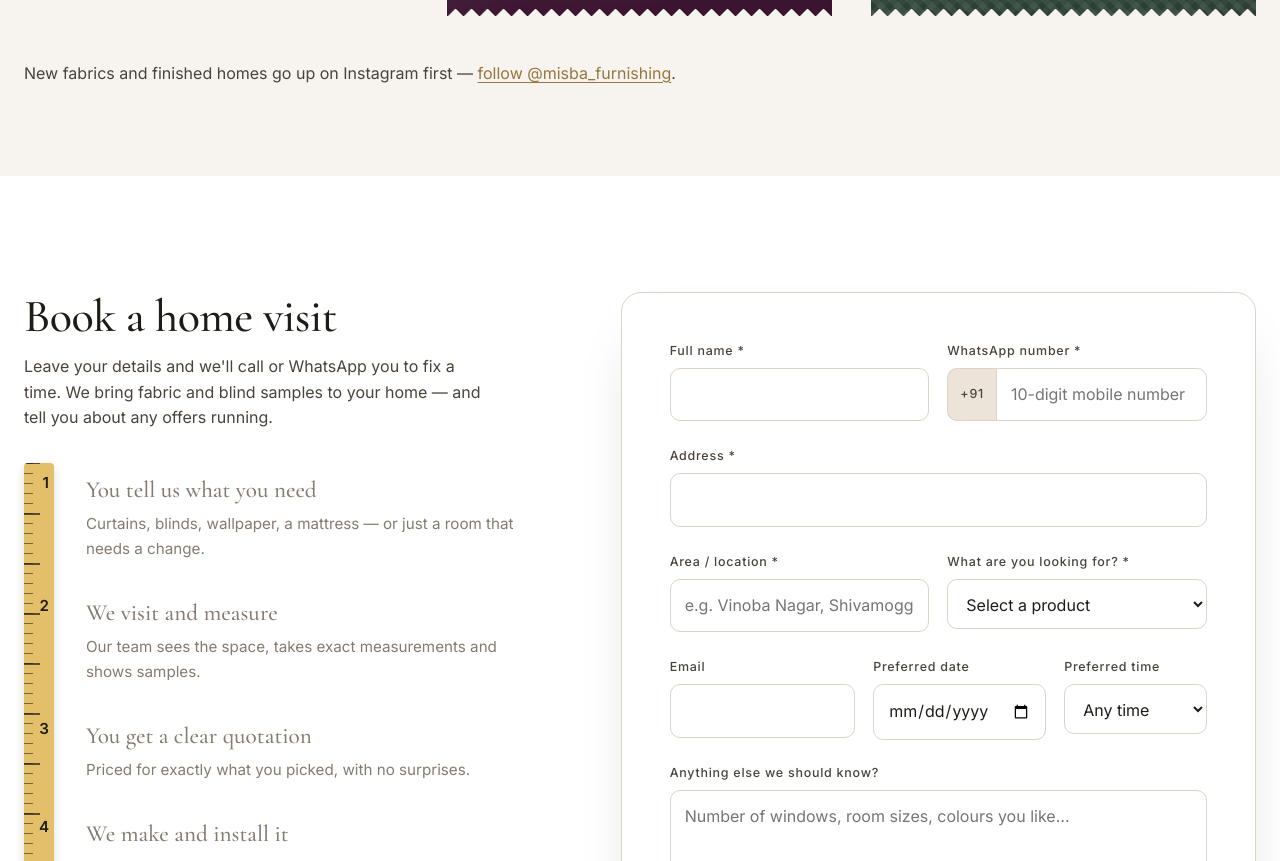
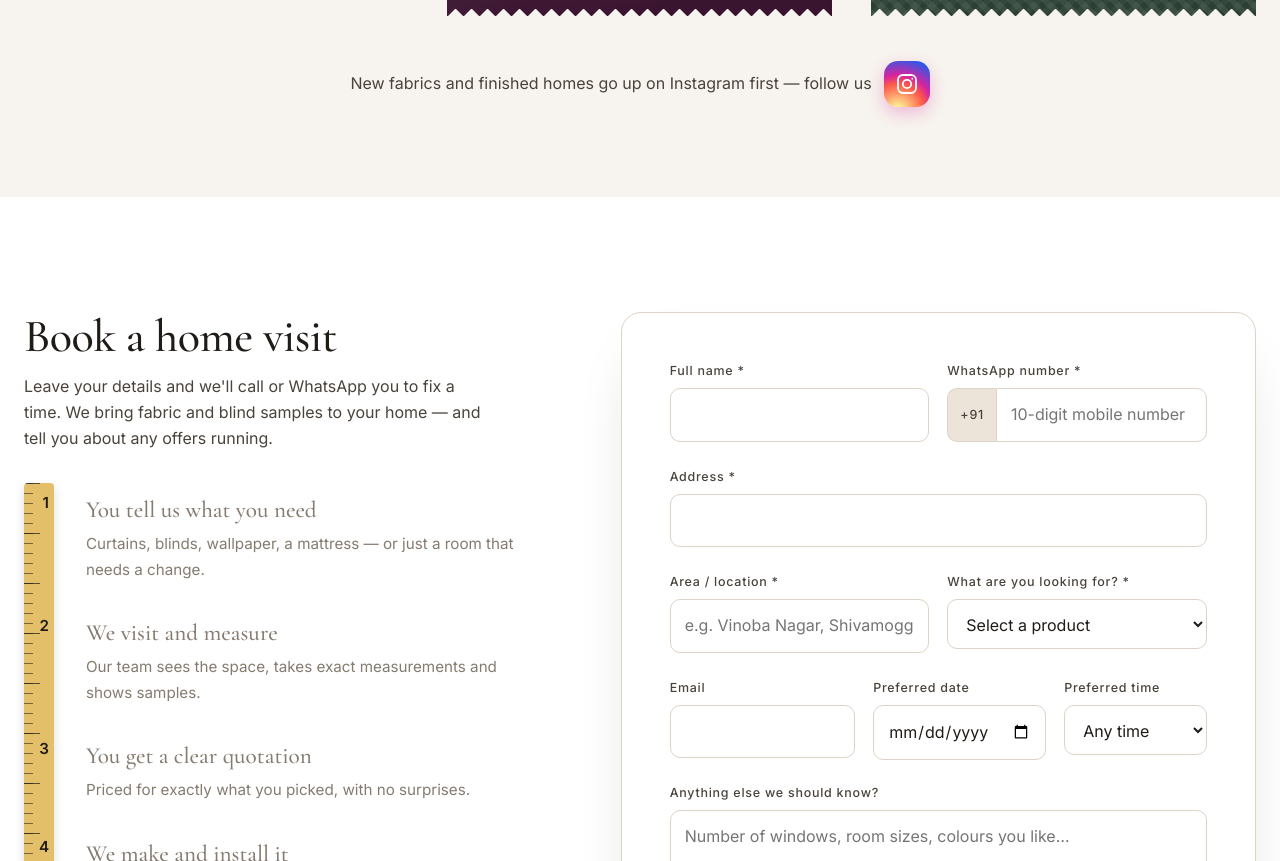
Before and after one commit to tousif-219/desktop-tutorial, a website: page misba-furnishing/contact.html in a window 1280 px wide. Shown: the part 1016-1877 px from the top of the page. Drawn offline with nearby package versions, Linux system fonts and the light colour scheme.

Commit message:
Add files via upload

```diff
--- a/misba-furnishing/contact.html
+++ b/misba-furnishing/contact.html
@@ -72,7 +72,7 @@
         </li>
       </ul>
     </div>
-    <p class="ct-ig">New fabrics and finished homes go up on Instagram first — <a href="https://www.instagram.com/misba_furnishing/" target="_blank" rel="noopener">follow @misba_furnishing</a>.</p>
+    <p class="ct-ig">New fabrics and finished homes go up on Instagram first — follow us <a class="ct-ig-btn" href="https://www.instagram.com/misba_furnishing/" target="_blank" rel="noopener" aria-label="Misba Furnishing on Instagram"><svg viewBox="0 0 24 24" aria-hidden="true"><use href="#i-ig"/></svg></a></p>
   </div>
 </section>
 
--- a/misba-furnishing/styles.css
+++ b/misba-furnishing/styles.css
@@ -553,7 +553,10 @@ address{font-style:normal;color:var(--ink-2);line-height:1.75}
 .ct-swatches li{transform-origin:50% 0}
 @keyframes swingIn{0%{opacity:0;transform:translateY(-24px) rotate(-7deg)}45%{opacity:1;transform:rotate(4deg)}70%{transform:rotate(-2deg)}88%{transform:rotate(.8deg)}100%{transform:none}}
 .ct-ig{margin-top:44px;color:var(--ink-2)}
-.ct-ig a{color:var(--gold-d);text-decoration:underline;text-underline-offset:3px}
+.ct-ig{display:flex;align-items:center;justify-content:center;flex-wrap:wrap;gap:12px;text-align:center}
+.ct-ig-btn{display:inline-grid;place-items:center;width:46px;height:46px;border-radius:14px;color:#fff;background:radial-gradient(circle at 30% 107%,#fdf497 0%,#fdf497 5%,#fd5949 45%,#d6249f 60%,#285aeb 90%);box-shadow:0 6px 16px rgba(214,36,159,.28);transition:transform .3s var(--ease)}
+.ct-ig-btn:hover{transform:translateY(-2px) scale(1.06)}
+.ct-ig-btn svg{width:24px;height:24px}
 /* booking */
 .ct-book{background:var(--white);padding:clamp(70px,9vw,120px) 0}
 .ct-book-grid{display:grid;grid-template-columns:.9fr 1.1fr;gap:clamp(40px,6vw,90px);align-items:start}
@@ -601,8 +604,7 @@ address{font-style:normal;color:var(--ink-2);line-height:1.75}
 .smart{background:linear-gradient(120deg,#2a1025,#1f1b17);color:#fff;padding:26px 0}
 .smart-in{display:grid;grid-template-columns:auto 1fr auto;gap:22px;align-items:center}
 .smart-icon{width:56px;height:56px;border-radius:50%;display:grid;place-items:center;color:#e9d3ab;border:1.5px solid rgba(233,211,171,.4)}
-.smart-icon svg{width:32px;height:32px}
-.smart h2{font-size:clamp(1.25rem,2.1vw,1.7rem);margin-bottom:4px}
+.smart-icon svg{width:32px;height:32px}.smart h2{font-size:clamp(1.25rem,2.1vw,1.7rem);margin-bottom:4px}
 .smart h2 em{color:#e9d3ab}
 .smart-text p:not(.eyebrow){opacity:.8;font-weight:300;font-size:.95rem;max-width:620px}
 .smart .eyebrow{margin-bottom:4px}
```
